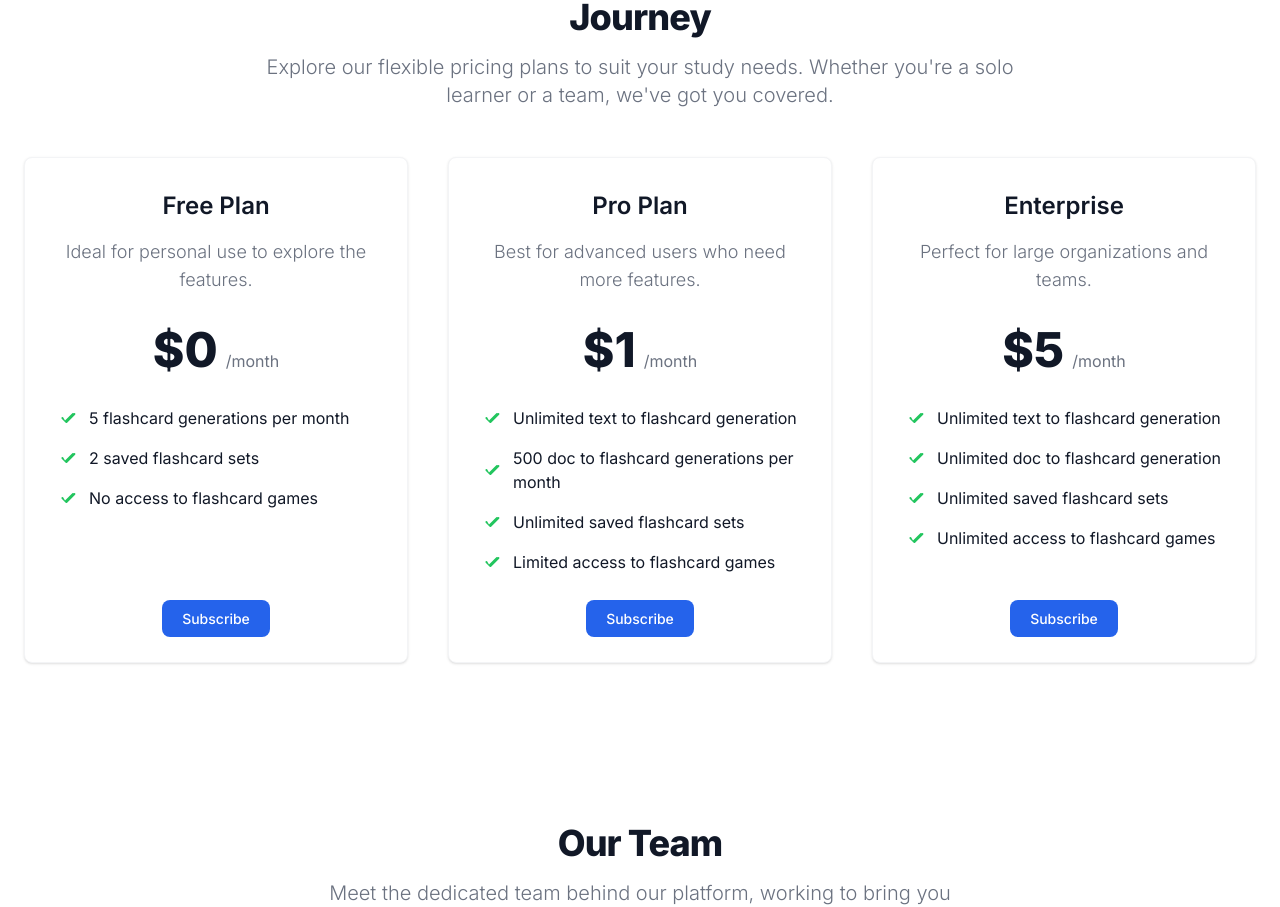
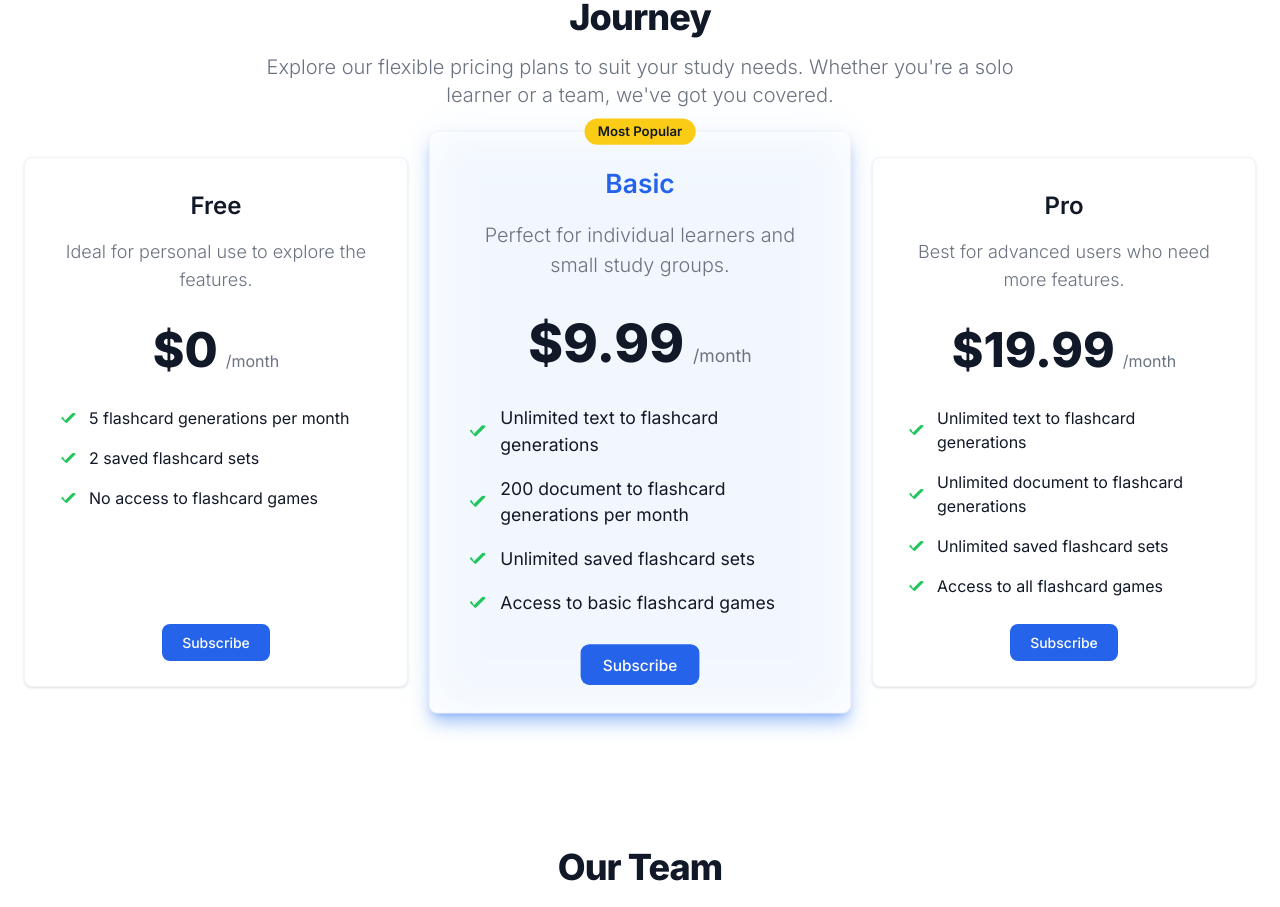
Before and after one commit to boxerarakelyan777/MemorixAI, a Next.js app: page / in a window 1280 px wide. Shown: the part 1624-2531 px from the top of the page. Built offline with nearby package versions, Linux system fonts and the light colour scheme; no server answers.

Commit message:
pricing change and pricing ui changes

```diff
--- a/src/components/Pricing.tsx
+++ b/src/components/Pricing.tsx
@@ -5,7 +5,7 @@ import React from 'react';
 // Stripe Plans
 const plans = [
   {
-    name: 'Free Plan',
+    name: 'Free',
     price: 0,
     link: '#',
     features: [
@@ -15,27 +15,27 @@ const plans = [
     ],
   },
   {
-    name: 'Pro Plan',
-    price: 1,
-    link: 'https://buy.stripe.com/test_fZeeWTd1Kd4h46YeUU',
-    priceId: 'price_1PoeXzBGuZJEG2quSrgzetsk',
+    name: 'Basic',
+    price: 9.99,
+    link: 'https://buy.stripe.com/test_8wM3eb0eY8O15b2aEG',
+    priceId: 'price_1PqSRUBGuZJEG2quYl0LPh29',
     features: [
-      'Unlimited text to flashcard generation',
-      '500 doc to flashcard generations per month',
+      'Unlimited text to flashcard generations',
+      '200 document to flashcard generations per month',
       'Unlimited saved flashcard sets',
-      'Limited access to flashcard games',
+      'Access to basic flashcard games',
     ],
   },
   {
-    name: 'Enterprise',
-    price: 5,
-    link: 'https://buy.stripe.com/test_6oE01Z8Lu7JXavmcMN',
-    priceId: 'price_1PoebEBGuZJEG2qu67A2rEW5',
+    name: 'Pro',
+    price: 19.99,
+    link: 'https://buy.stripe.com/test_eVabKH8LufcpcDu003',
+    priceId: 'price_1PqSY0BGuZJEG2quz5Ixehbc',
     features: [
-      'Unlimited text to flashcard generation',
-      'Unlimited doc to flashcard generation',
+      'Unlimited text to flashcard generations',
+      'Unlimited document to flashcard generations',
       'Unlimited saved flashcard sets',
-      'Unlimited access to flashcard games',
+      'Access to all flashcard games',
     ],
   },
 ];
@@ -48,7 +48,7 @@ const Pricing: React.FC = () => {
 
   return (
     <section id="pricing" className="bg-white dark:bg-gray-900">
-      <div className="px-4  py-24 mx-auto max-w-screen-xl lg:py-24 lg:px-6">
+      <div className="px-4 py-24 mx-auto max-w-screen-xl lg:py-24 lg:px-6">
         <div className="mx-auto max-w-screen-md text-center mb-8 lg:mb-12">
           <h2 className="mb-4 text-4xl tracking-tight font-extrabold text-gray-900 dark:text-white">
             Choose the Best Plan for Your Learning Journey
@@ -59,10 +59,28 @@ const Pricing: React.FC = () => {
         </div>
         <div className="space-y-8 lg:grid lg:grid-cols-3 sm:gap-6 xl:gap-10 lg:space-y-0">
           {plans.map((plan, index) => (
-            <div key={index} className="flex flex-col p-6 mx-auto max-w-lg text-center text-gray-900 bg-white rounded-lg border border-gray-100 shadow dark:border-gray-600 xl:p-8 dark:bg-gray-800 dark:text-white">
-              <h3 className="mb-4 text-2xl font-semibold">{plan.name}</h3>
+            <div
+              key={index}
+              className={`flex flex-col p-6 mx-auto max-w-lg text-center text-gray-900 bg-white rounded-lg border border-gray-100 shadow dark:border-gray-600 xl:p-8 dark:bg-gray-800 dark:text-white
+                ${plan.name === 'Basic' ? 'lg:scale-110 lg:z-10 relative shadow-lg dark:shadow-blue-500/50 shadow-blue-500/50 border-blue-500' : ''}`}
+            >
+              {plan.name === 'Basic' && (
+                <>
+                  <span className="absolute top-0 left-1/2 transform -translate-x-1/2 -translate-y-1/2 bg-yellow-400 text-gray-900 text-xs font-semibold px-3 py-1 rounded-full">
+                    Most Popular
+                  </span>
+                  <div className="absolute inset-0 bg-blue-200 dark:bg-blue-900 opacity-20 rounded-lg blur-[20px] z-[-1]"></div>
+                </>
+              )}
+              <h3 className={`mb-4 text-2xl font-semibold ${plan.name === 'Basic' ? 'text-blue-600 dark:text-blue-400' : ''}`}>
+                {plan.name}
+              </h3>
               <p className="font-light text-gray-500 sm:text-lg dark:text-gray-400">
-                {plan.name === 'Free Plan' ? 'Ideal for personal use to explore the features.' : plan.name === 'Pro Plan' ? 'Best for advanced users who need more features.' : 'Perfect for large organizations and teams.'}
+                {plan.name === 'Free'
+                  ? 'Ideal for personal use to explore the features.'
+                  : plan.name === 'Pro'
+                    ? 'Best for advanced users who need more features.'
+                    : 'Perfect for individual learners and small study groups.'}
               </p>
               <div className="flex justify-center items-baseline my-8">
                 <span className="mr-2 text-5xl font-extrabold">${plan.price}</span>
```
